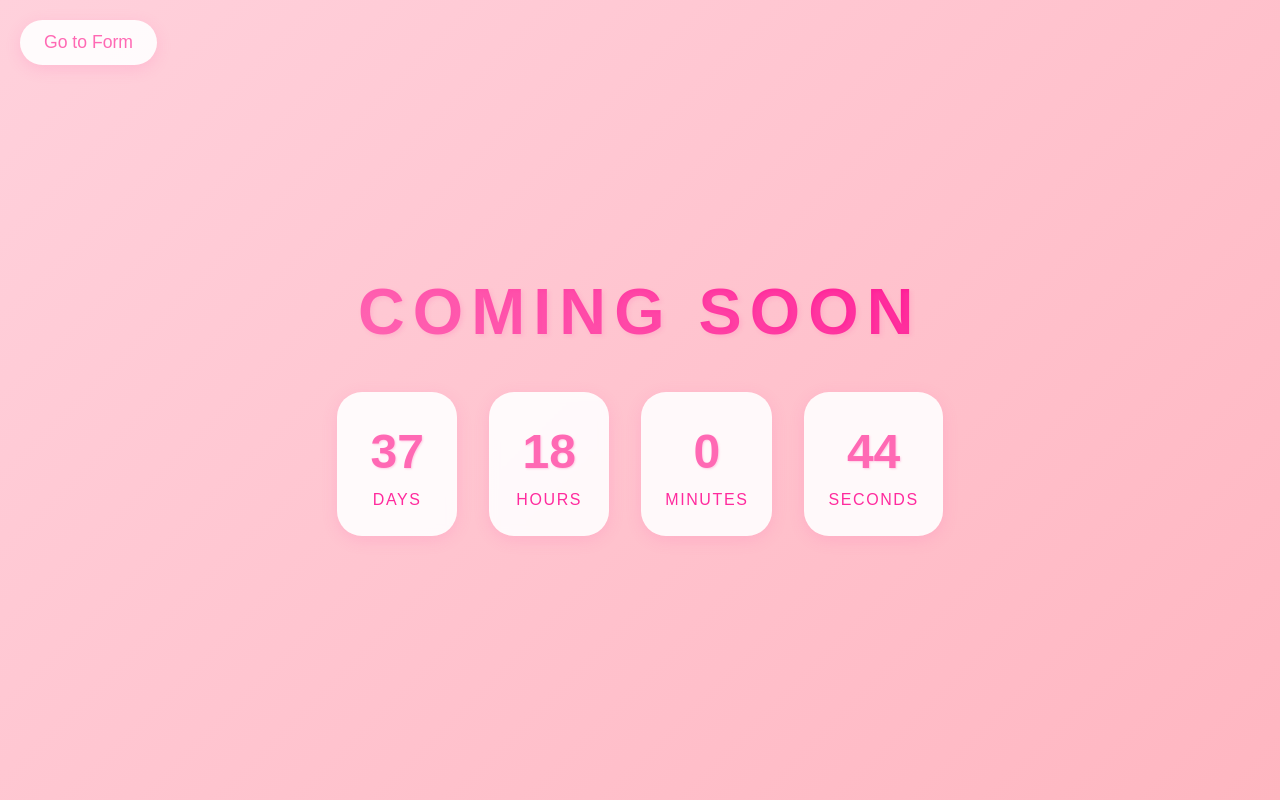
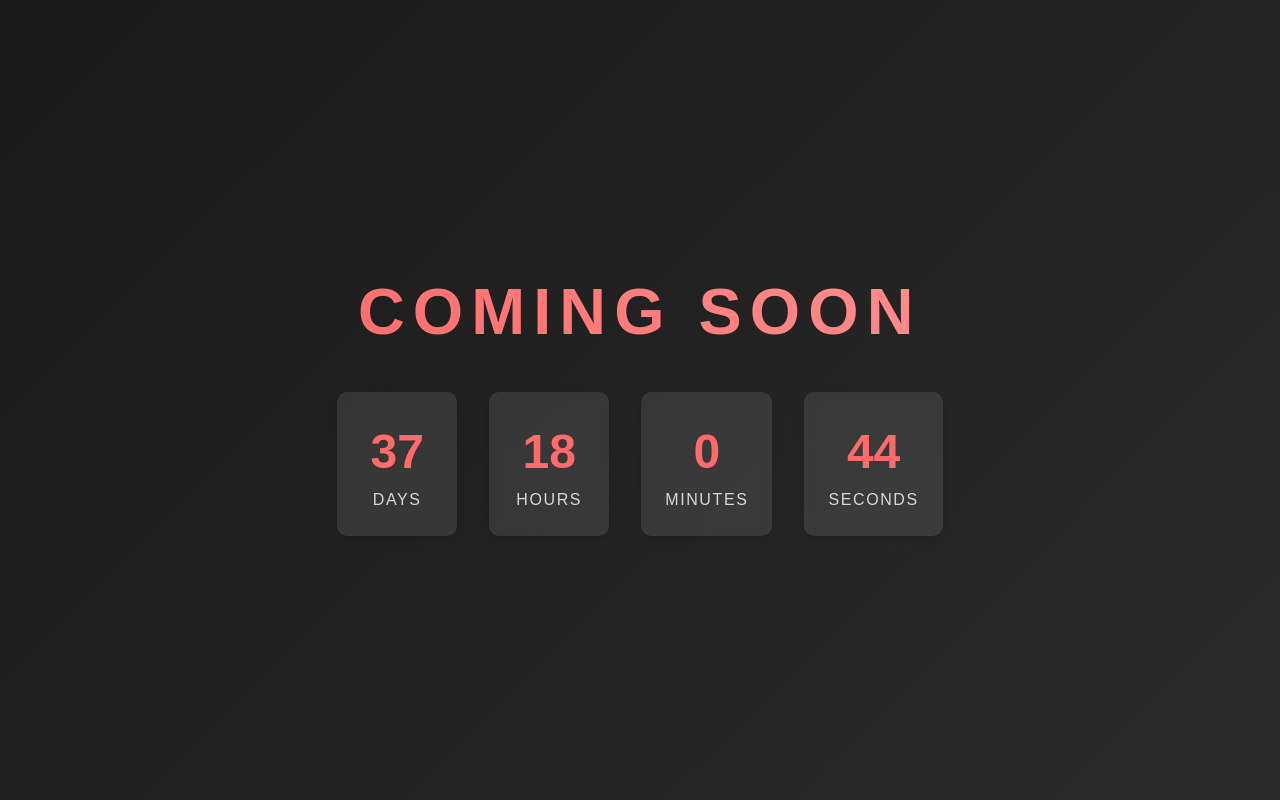
Before and after one commit to jeffreyl1234/paSocial, a React (Vite) app: page / in a window 1280 px wide. Built offline with nearby package versions, Linux system fonts and the light colour scheme.

Commit message:
going back

```diff
--- a/package.json
+++ b/package.json
@@ -11,8 +11,7 @@
   },
   "dependencies": {
     "react": "^18.2.0",
-    "react-dom": "^18.2.0",
-    "react-router-dom": "^7.5.0"
+    "react-dom": "^18.2.0"
   },
   "devDependencies": {
     "@types/react": "^18.2.55",
--- a/src/App.css
+++ b/src/App.css
@@ -2,15 +2,6 @@
   margin: 0;
   padding: 0;
   box-sizing: border-box;
-}
-
-:root {
-  --primary-pink: #ffb6c1;
-  --secondary-pink: #ff69b4;
-  --dark-pink: #ff1493;
-  --light-pink: #ffd1dc;
-  --white: rgba(255, 255, 255, 0.9);
-  --shadow: 0 4px 15px rgba(255, 105, 180, 0.2);
 }
 
 .app {
@@ -18,10 +9,9 @@
   display: flex;
   justify-content: center;
   align-items: center;
-  background: linear-gradient(135deg, var(--light-pink), var(--primary-pink));
-  color: var(--secondary-pink);
+  background: linear-gradient(135deg, #1a1a1a, #2a2a2a);
+  color: white;
   font-family: 'Arial', sans-serif;
-  position: relative;
 }
 
 .coming-soon {
@@ -29,38 +19,15 @@
   padding: 2rem;
 }
 
-.nav-button {
-  position: fixed;
-  top: 20px;
-  left: 20px;
-  padding: 12px 24px;
-  background: var(--white);
-  border: none;
-  border-radius: 25px;
-  color: var(--secondary-pink);
-  cursor: pointer;
-  font-size: 1.1rem;
-  transition: all 0.3s ease;
-  z-index: 1000;
-  box-shadow: var(--shadow);
-}
-
-.nav-button:hover {
-  background: white;
-  transform: translateY(-2px);
-  box-shadow: 0 6px 20px rgba(255, 105, 180, 0.3);
-}
-
 h1 {
   font-size: 4rem;
   margin-bottom: 2rem;
   text-transform: uppercase;
   letter-spacing: 0.5rem;
-  background: linear-gradient(45deg, var(--secondary-pink), var(--dark-pink));
+  background: linear-gradient(45deg, #ff6b6b, #ff8e8e);
   -webkit-background-clip: text;
   -webkit-text-fill-color: transparent;
   animation: pulse 2s infinite;
-  text-shadow: 2px 2px 4px rgba(255, 105, 180, 0.2);
 }
 
 .countdown {
@@ -70,34 +37,26 @@ h1 {
 }
 
 .countdown-item {
-  background: var(--white);
+  background: rgba(255, 255, 255, 0.1);
   padding: 1.5rem;
-  border-radius: 25px;
+  border-radius: 10px;
   min-width: 120px;
   backdrop-filter: blur(5px);
-  box-shadow: var(--shadow);
-  transition: all 0.3s ease;
-}
-
-.countdown-item:hover {
-  transform: translateY(-5px);
-  box-shadow: 0 6px 20px rgba(255, 105, 180, 0.3);
+  box-shadow: 0 4px 6px rgba(0, 0, 0, 0.1);
 }
 
 .countdown-value {
   font-size: 3rem;
   font-weight: bold;
   display: block;
-  color: var(--secondary-pink);
-  text-shadow: 1px 1px 2px rgba(255, 105, 180, 0.3);
+  color: #ff6b6b;
 }
 
 .countdown-label {
   font-size: 1rem;
   text-transform: uppercase;
   letter-spacing: 0.1rem;
-  color: var(--dark-pink);
-  opacity: 0.9;
+  opacity: 0.8;
 }
 
 @keyframes pulse {
--- a/src/App.jsx
+++ b/src/App.jsx
@@ -1,8 +1,6 @@
 import { useState, useEffect } from 'react'
-import { BrowserRouter as Router, Routes, Route, useNavigate } from 'react-router-dom'
 import './App.css'
 import PresentAnimation from './components/PresentAnimation'
-import FormPage from './pages/FormPage'
 
 function App() {
   const [timeLeft, setTimeLeft] = useState({
@@ -36,19 +34,9 @@ function App() {
   }, []);
 
   return (
-    <Router>
-      <Routes>
-        <Route path="/form" element={<FormPage />} />
-        <Route path="/" element={
     <div className="app">
       <PresentAnimation />
       <div className="coming-soon">
-              <button
-                className="nav-button"
-                onClick={() => window.location.href = '/form'}
-              >
-                Go to Form
-              </button>
         <h1>COMING SOON</h1>
         <div className="countdown">
           <div className="countdown-item">
@@ -70,9 +58,6 @@ function App() {
         </div>
       </div>
     </div>
-        } />
-      </Routes>
-    </Router>
   )
 }
 
--- a/src/components/PresentAnimation.jsx
+++ b/src/components/PresentAnimation.jsx
@@ -5,9 +5,9 @@ const PresentAnimation = () => {
   const [currentFrame, setCurrentFrame] = useState(0);
   const [showAnimation, setShowAnimation] = useState(true);
   const frames = [
-    './images/present-closed.png',    // Frame 1: Closed present
-    './images/present-opening.png',   // Frame 2: Opening present
-    './images/present-open.png'       // Frame 3: Open present
+    '/images/present-closed.png',    // Frame 1: Closed present
+    '/images/present-opening.png',   // Frame 2: Opening present
+    '/images/present-open.png'       // Frame 3: Open present
   ];
 
   useEffect(() => {
@@ -18,12 +18,12 @@ const PresentAnimation = () => {
           // Hide the animation after a delay
           setTimeout(() => {
             setShowAnimation(false);
-          }, 500);
+          }, 1000); // Reduced from 2000 to 500ms
           return prevFrame;
         }
         return prevFrame + 1;
       });
-    }, 500);
+    }, 1000); // Reduced from 2000 to 500ms
 
     return () => clearInterval(interval);
   }, []);
--- a/src/pages/FormPage.css
+++ /dev/null
@@ -1,70 +0,0 @@
-.form-page {
-  min-height: 100vh;
-  display: flex;
-  flex-direction: column;
-  align-items: center;
-  justify-content: center;
-  background: linear-gradient(135deg, var(--light-pink), var(--primary-pink));
-  color: var(--secondary-pink);
-}
-
-.back-button {
-  position: absolute;
-  top: 20px;
-  left: 20px;
-  padding: 12px 24px;
-  background: var(--white);
-  border: none;
-  border-radius: 25px;
-  color: var(--secondary-pink);
-  cursor: pointer;
-  font-size: 1.1rem;
-  transition: all 0.3s ease;
-  box-shadow: var(--shadow);
-}
-
-.back-button:hover {
-  background: white;
-  transform: translateY(-2px);
-  box-shadow: 0 6px 20px rgba(255, 105, 180, 0.3);
-}
-
-.form-container {
-  display: flex;
-  flex-direction: column;
-  justify-content: center;
-  align-items: center;
-  height: 100vh;
-  gap: 2rem;
-}
-
-.form-image {
-  max-width: 400px;
-  width: 100%;
-  height: auto;
-  border-radius: 20px;
-  box-shadow: var(--shadow);
-  transition: transform 0.3s ease;
-}
-
-.form-image:hover {
-  transform: scale(1.02);
-}
-
-.form-button {
-  padding: 15px 30px;
-  font-size: 1.5rem;
-  background: var(--white);
-  border: none;
-  border-radius: 25px;
-  color: var(--secondary-pink);
-  cursor: pointer;
-  transition: all 0.3s ease;
-  box-shadow: var(--shadow);
-}
-
-.form-button:hover {
-  background: white;
-  transform: translateY(-5px);
-  box-shadow: 0 6px 20px rgba(255, 105, 180, 0.3);
-}
--- a/src/pages/FormPage.jsx
+++ /dev/null
@@ -1,31 +0,0 @@
-import React from 'react';
-import { useNavigate } from 'react-router-dom';
-import './FormPage.css';
-
-const FormPage = () => {
-  const navigate = useNavigate();
-
-  const handleFormClick = () => {
-    window.location.href = 'https://docs.google.com/forms/d/e/1FAIpQLSegpoBL5ca4q1nP4OG1NAoKwyKa3msWERSXIOGMCkxHRCJPaw/viewform?usp=header';
-  };
-
-  return (
-    <div className="form-page">
-      <button className="back-button" onClick={() => navigate('/')}>
-        ← Back
-      </button>
-      <div className="form-container">
-        <img
-          src="/images/form-image.png"
-          alt="Form Image"
-          className="form-image"
-        />
-        <button className="form-button" onClick={handleFormClick}>
-          Click here for the Form! ;)
-        </button>
-      </div>
-    </div>
-  );
-};
-
-export default FormPage;
```
Also changed, not shown: vercel.json. Lines whose indentation alone changed are shown as unchanged.
